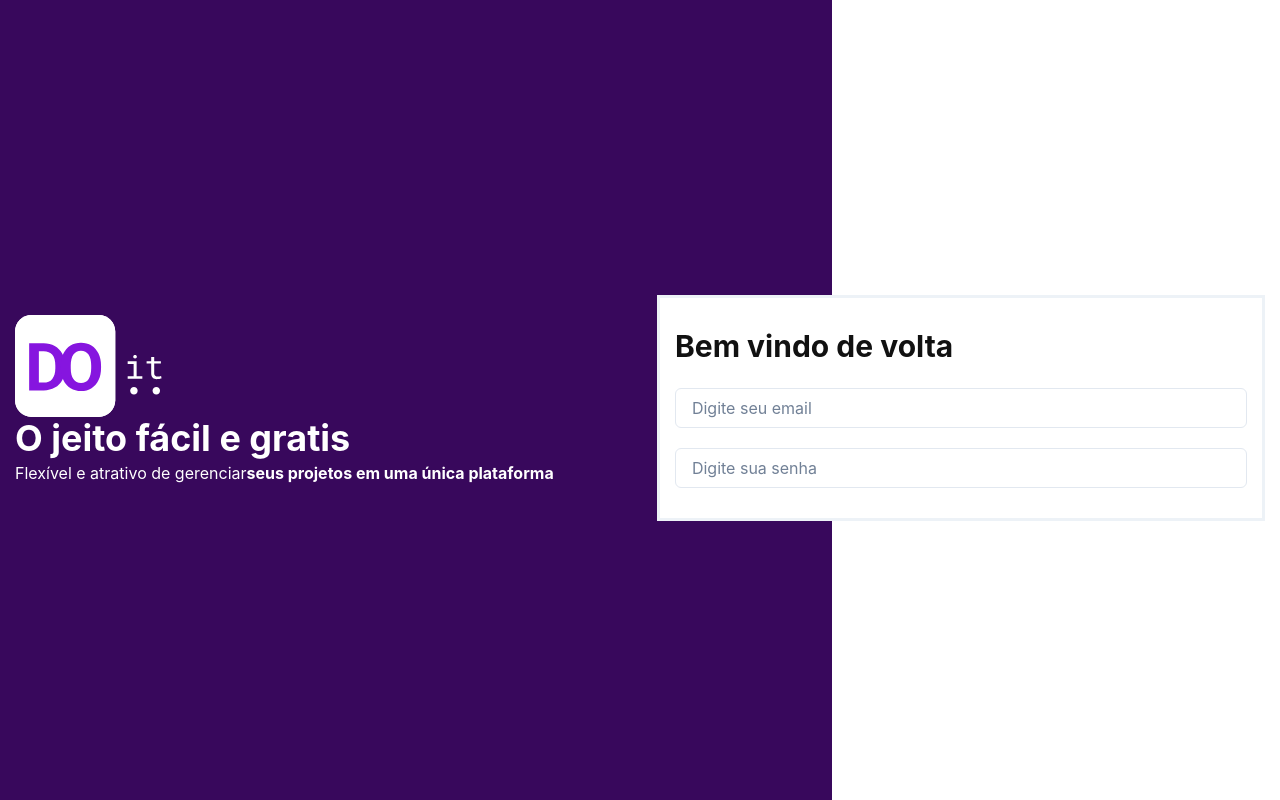
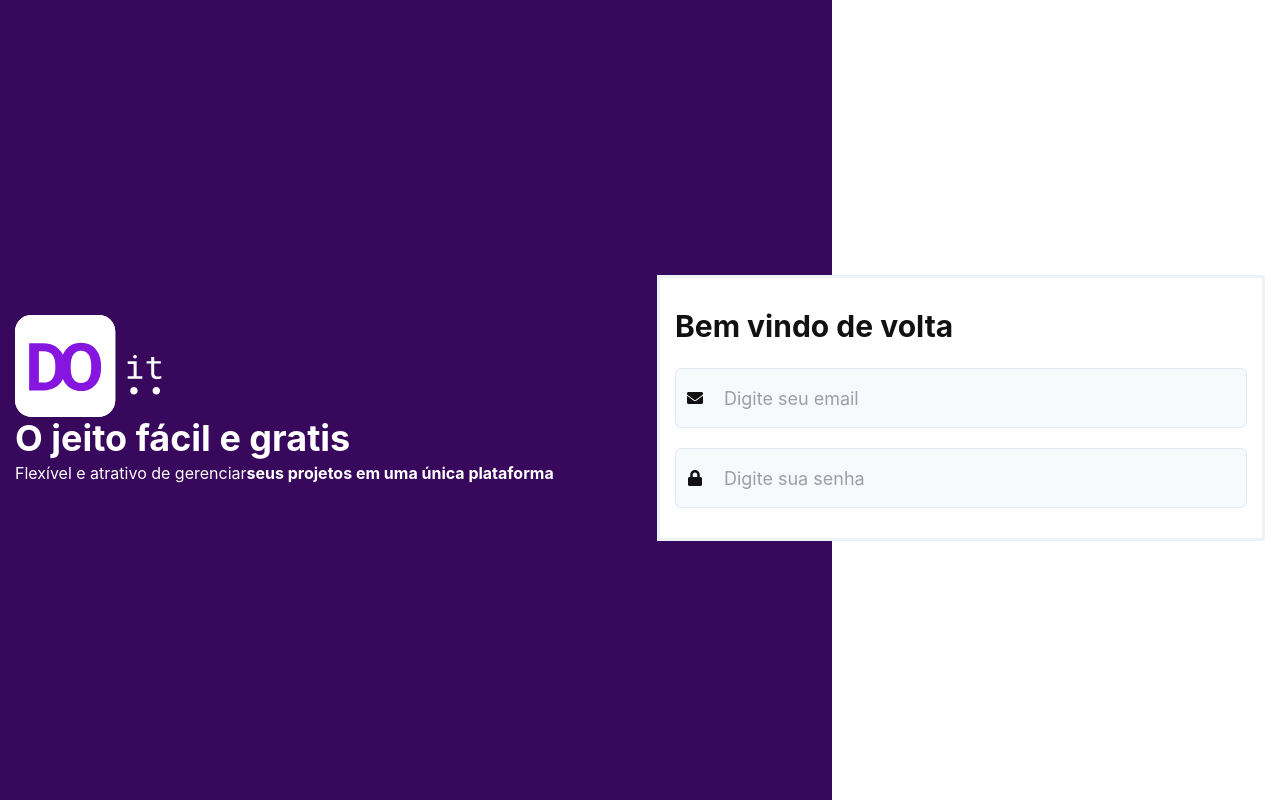
Before and after one commit to diegosales30/to-day, a React (Create React App) app: page / in a window 1280 px wide. Built offline with nearby package versions, Linux system fonts and the light colour scheme.

Commit message:
estilizando input login

```diff
--- a/src/components/Form/Input.tsx
+++ b/src/components/Form/Input.tsx
@@ -9,20 +9,46 @@ import {
 } from "@chakra-ui/react";
 
 import { useState, useCallback, useEffect, useRef } from "react";
-import { FaExclamation } from "react-icons/fa";
+import { FieldError } from "react-hook-form";
 
-export const Input = () => {
+import { IconType } from "react-icons/lib";
+
+interface InputProps extends ChakraInputProps {
+  name: string;
+  label?: string;
+  error?: FieldError | null;
+  icon?: IconType;
+}
+
+export const Input = ({
+  name,
+  error = null,
+  icon: Icon,
+  label,
+  ...rest
+}: InputProps) => {
   return (
     <FormControl isRequired>
-      <FormLabel>label</FormLabel>
+      {!!label && <FormLabel>{label}</FormLabel>}
       <InputGroup flexDirection="column">
-        <InputLeftElement mt="2.5">
-          <FaExclamation />
-        </InputLeftElement>
+        {Icon && (
+          <InputLeftElement mt="2.5">
+            <Icon />
+          </InputLeftElement>
+        )}
 
-        <ChakraInput placeholder="Email" />
+        <ChakraInput
+          name={name}
+          bg="gray.50"
+          variant="outline"
+          _hover={{ bgColor: "gray.100" }}
+          _placeholder={{ color: "grey.300" }}
+          size="lg"
+          h="60px"
+          {...rest}
+        />
 
-        <FormErrorMessage>Erro</FormErrorMessage>
+        {!!error && <FormErrorMessage>{error.message}</FormErrorMessage>}
       </InputGroup>
     </FormControl>
   );
--- a/src/pages/Login/index.tsx
+++ b/src/pages/Login/index.tsx
@@ -1,15 +1,17 @@
-import {
-  Flex,
-  Grid,
-  Heading,
-  Image,
-  Input,
-  Text,
-  VStack,
-} from "@chakra-ui/react";
+import { Flex, Grid, Heading, Image, Text, VStack } from "@chakra-ui/react";
+import { useForm } from "react-hook-form";
 import logobranco from "../../assets/logobranco.svg";
+import { Input } from "../../components/Form/Input";
+import { FaEnvelope, FaLock } from "react-icons/fa";
 
-export const Login = () => (
+export const Login = () => {
+  const {
+    formState: { errors },
+    register,
+    handleSubmit,
+  } = useForm();
+
+  return (
     <Flex
       alignItems="center"
       padding="10px 15px"
@@ -43,10 +45,19 @@ export const Login = () => (
         >
           <Heading size="lg">Bem vindo de volta</Heading>
           <VStack mt="6" spacing="5">
-          <Input placeholder="Digite seu email" />
-          <Input placeholder="Digite sua senha" />
+            <Input
+              placeholder="Digite seu email"
+              icon={FaEnvelope}
+              name="email"
+            />
+            <Input
+              placeholder="Digite sua senha"
+              icon={FaLock}
+              {...register("password")}
+            />
           </VStack>
         </Grid>
       </Flex>
     </Flex>
   );
+};
```
Lines whose indentation alone changed are shown as unchanged.
